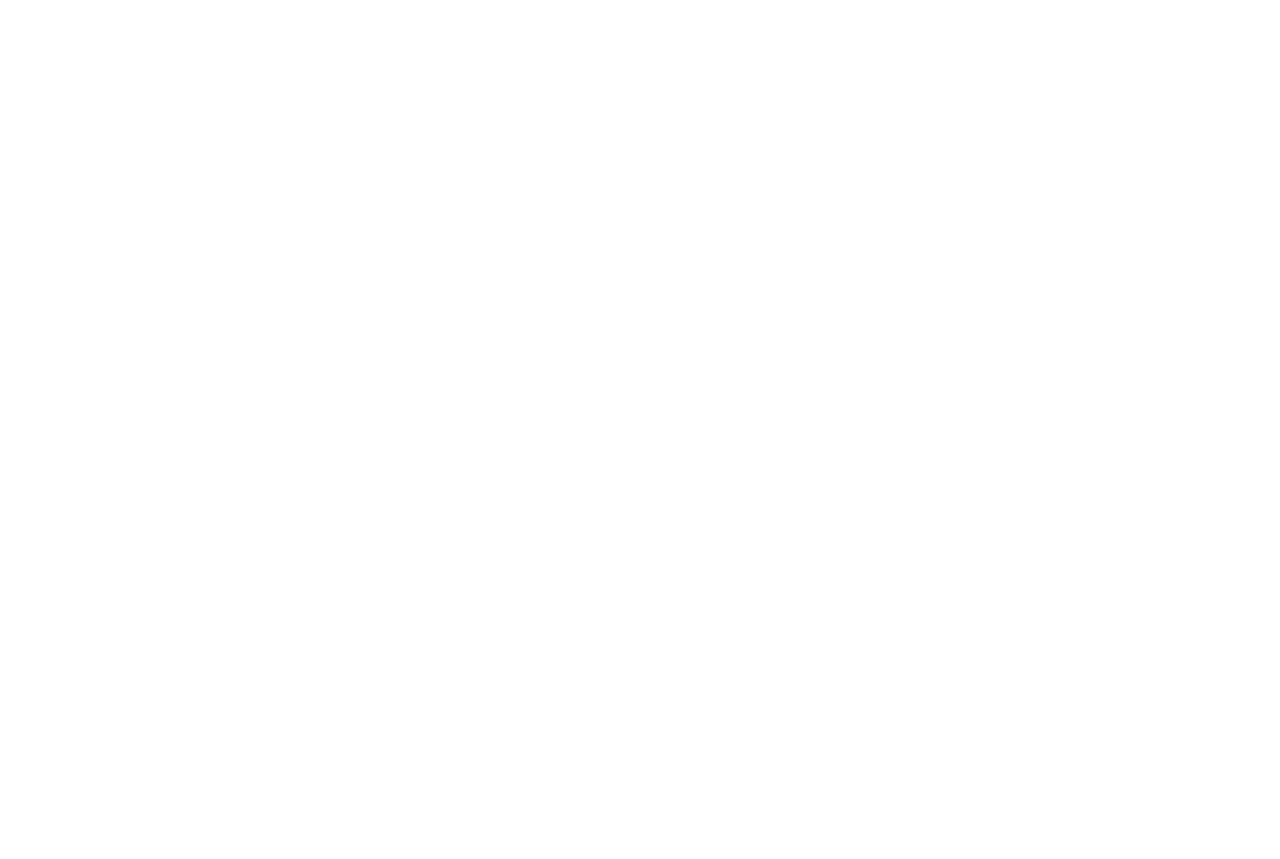
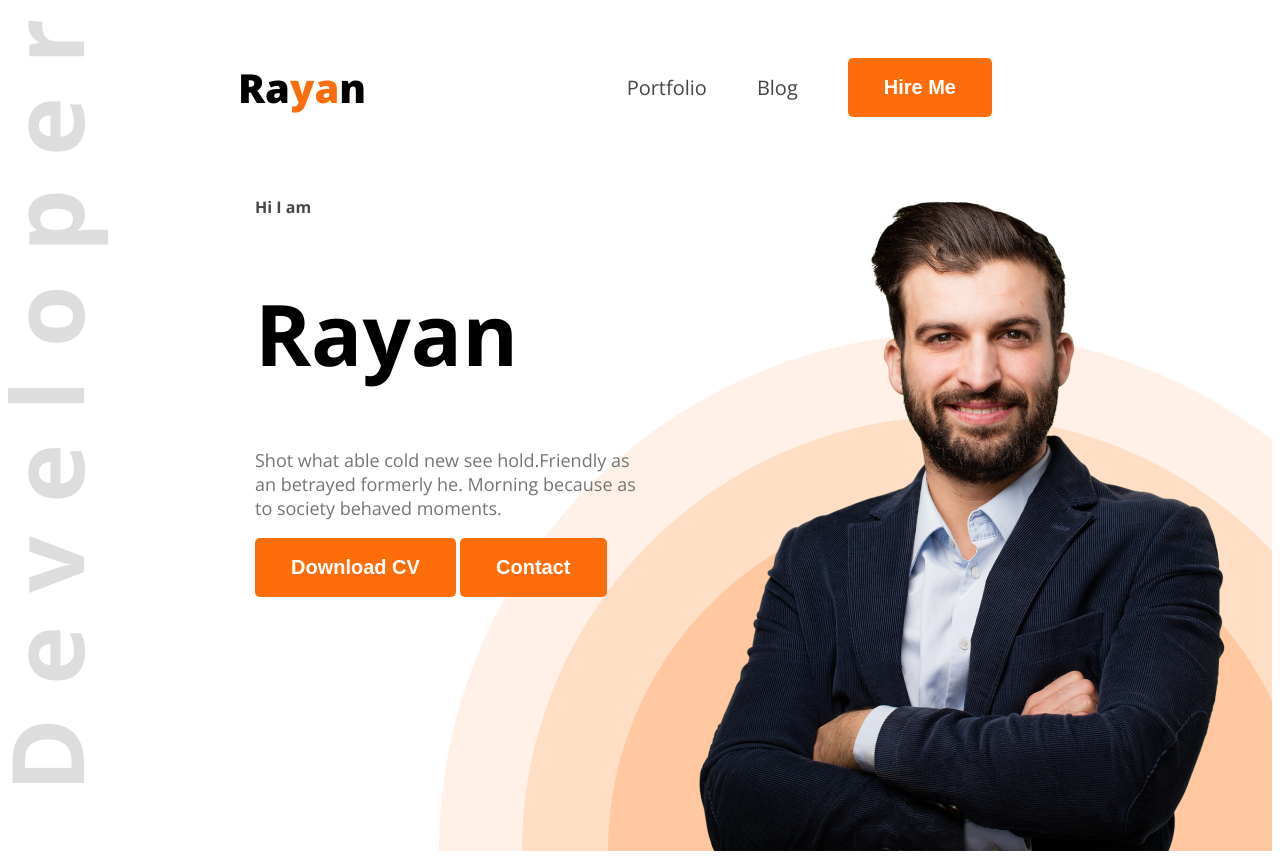
Before and after one commit to Rayan105/My-first-portfolio, a plain HTML site: page index.html in a window 1280 px wide. Before the commit the page ends 800 px from the top, so only its background shows below. Drawn offline with nearby package versions, Linux system fonts and the light colour scheme.

Commit message:
added first page

```diff
--- a/index.html
+++ b/index.html
@@ -1,12 +1,42 @@
 <!DOCTYPE html>
 <html lang="en">
+
 <head>
     <meta charset="UTF-8">
     <meta name="viewport" content="width=device-width, initial-scale=1.0">
     <title>My First Portfolio</title>
+    <link rel="preconnect" href="https://fonts.googleapis.com">
+    <link rel="preconnect" href="https://fonts.gstatic.com" crossorigin>
+    <link
+        href="https://fonts.googleapis.com/css2?family=Open+Sans:ital,wght@0,300..800;1,300..800&family=Work+Sans:ital,wght@0,100..900;1,100..900&display=swap"
+        rel="stylesheet">
+    <link rel="stylesheet" href="styles/portfolio.css">
 </head>
-<body>
-    <header>
+
+<body class="open-sans-normal">
+    <header class="header">
+        <nav>
+            <h3 class="nav-title">Ra<span class="text-primary">ya</span>n</h3>
+            <ul>
+                <li><a class="dark-2" href="">Portfolio</a></li>
+                <li><a class="dark-2" href="">Blog</a></li>
+                <li><a class="dark-2" href=""><button class="btn-primary">Hire Me</button></a></li>
+            </ul>
+        </nav>
+        <div class="banner">
+            <div class="banner-content">
+                <h4 class="banner-greetings dark-2">Hi I am</h4>
+                <h1 class="banner-tittle">Rayan</h1>
+                <p class="banner-description dark-3">Shot what able cold new see hold.Friendly as an betrayed formerly he.
+                    Morning because as to society behaved moments.</p>
+                <button class="btn-primary">Download CV</button>
+                <button class="btn-primary">Contact</button>
+            </div>
+            <img class="banner-picture" src="images/hardy.png" alt="">
+
+
+        </div>
+
 
     </header>
     <main>
@@ -17,4 +47,5 @@
     </footer>
 
 </body>
+
 </html>
--- /dev/null
+++ b/styles/portfolio.css
@@ -0,0 +1,98 @@
+.open-sans-normal {
+    font-family: "Open Sans", serif;
+    font-optical-sizing: auto;
+    font-weight: <weight>;
+    font-style: normal;
+    font-variation-settings:
+        "wdth" 100;
+}
+
+/*header style */
+header {
+    background-image: url("../images/developer.png"), url("../images/header_bg.png");
+    background-repeat: no-repeat;
+    background-position: top left, bottom right;
+}
+
+/* Nav styles */
+nav {
+    display: flex;
+    align-items: center;
+    justify-content: space-between;
+    margin: 20px 230px;
+}
+
+nav ul {
+    display: flex;
+    align-items: center;
+}
+
+/* shared style */
+.text-primary {
+    color: #FD6E0A;
+}
+
+.dark-2 {
+    color: #474747;
+}
+
+.btn-primary {
+    background-color: #FD6E0A;
+    font-weight: bold;
+    font-size: 20px;
+    color: white;
+    padding: 18px 36px;
+    border-radius: 5px;
+    border-color: none;
+    border: none;
+}
+
+.nav-title {
+    font-weight: 800;
+    font-size: 40px;
+}
+
+nav ul li {
+    list-style: none;
+    margin-right: 50px;
+}
+
+nav ul a {
+    text-decoration: none;
+    font-size: 20px;
+}
+
+/* banner styles */
+.banner {
+    display: flex;
+    justify-content: space-between;
+    margin: 0 38px 0 247px;
+}
+
+.banner-content {
+    max-width: 580px;
+}
+
+.banner-greeting {
+    font-size: 45px;
+    font-weight: 600;
+}
+
+.banner-tittle {
+    font-size: 85px;
+    font-weight: 700;
+}
+
+.dark-3 {
+    color: #757575;
+}
+
+.banner-description {
+    font-size: 18px;
+    font-weight: 400;
+}
+
+.banner-picture {
+    width: 584px;
+    height: 676px;
+}
```
